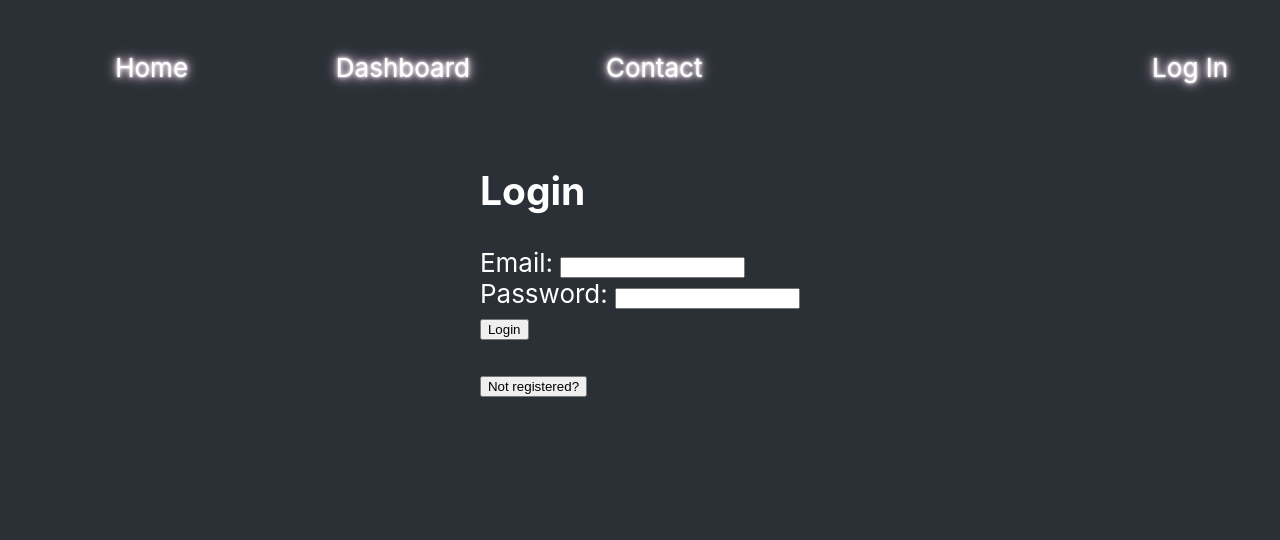
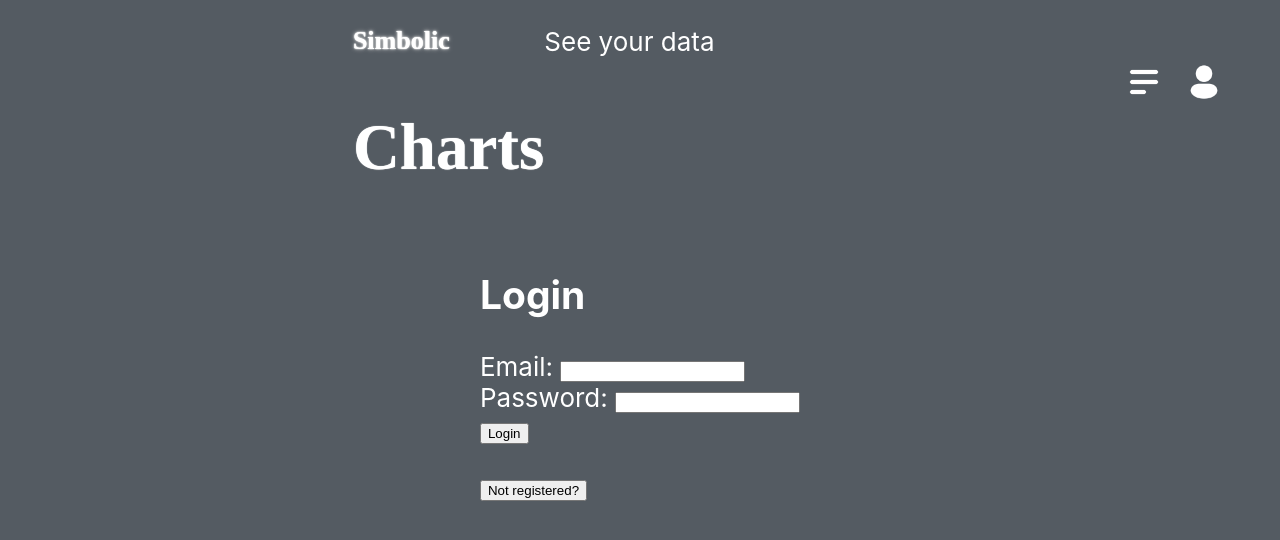
Before and after one commit to eliza-guseva/chart, a React (Create React App) app: page /login in a window 1280 px wide. Shown: the top 540 px of the page. Built offline with nearby package versions, Linux system fonts and the light colour scheme; no server answers.

Commit message:
so much css

```diff
--- a/src/App.css
+++ b/src/App.css
@@ -1,7 +1,7 @@
 
 
 .App {
-  background-color: #2a3035;
+  background-color: #545B62;
   min-height: 100vh;
   display: flex;
   flex-direction: column;
@@ -10,53 +10,99 @@
   font-size: calc(10px + 2vmin);
   color: white;
 }
-.loginform {
-    text-align: right;
-    padding-right: 80px;
+
+
+/* HOME */
+
+
+@import url('https://fonts.googleapis.com/css2?family=Warnes&display=swap');
+@import url('https://fonts.googleapis.com/css2?family=Nixie+One&display=swap');
+/* HEADER */
+.header.container {
+    display: grid;
+    grid-template-columns: 3fr 5fr 1fr;
+    margin-left: 0.5em;
+    margin-right: 0.5em;
+}
+.logo.simbolic {
+    font-family: 'Warnes', cursive;
+    font-size: 1em;
+    color: white;
+    text-shadow: 0 0 1px #fff, 0 0 2px #ececec, 0 0 4px #d3d3d3;
+}
+.logo.charts {
+    font-family: 'Nixie One', cursive;
+    font-size: 2.5em;
+    color: white;
+    font-weight: bolder;
+    text-shadow: 0 0 1px #fff;
+}
+
+.icon {
+    width: 40px;
+    height: 40px;
+}
+
+.navigation {
+    position: absolute;
+    display: flex;
+    top: 2em;
+    right: 1em;
 
 }
 
-.loginheader {
-    text-align: center;
-    color: white;
-    font-size: 50px;
-}
+.nav.menu {
+    position : relative;
+    display: flex;
+    flex: 1 1 auto;
+    margin: 0;
+    padding: 0 20px;
+    list-style-type: none;
+    /* top level element */
+    li {
+        position: relative;
+        padding: 10px;
+        display: flex;
+        flex-direction: column;
+        align-items: flex-start;
+        /* dropdown */
+        ul {
+            visibility: hidden;
+            opacity: 0;
+            position: absolute; /* Position the ul absolutely */
+            right: 0; /* Align ul to the right edge of li */
+            top: 100%; /* Position the ul below the li */
+            display: block;
+            padding: 0;
+            transition: opacity 0.2s, visibility 0.2s;
+            list-style-type: none;
+            /* dropdown element */
+            li {
+                line-height: 1.7;
+              }
+            }
+            &:hover {
+              ul {
+                visibility: visible;
+                background: #545B62;
+                opacity: 1;
+                box-shadow: 0px 3px 5px 2px #EBECF1;
+                li {
 
-.navbar {
-    display: flex;
-    justify-content: space-between;
-    width: 100%;
-}
+                  a {
+                    color: #ffffff;
+                    text-decoration: none;
+                  }
+                  &:hover {
+                    a {
+                      color: #ffffff;
+                      text-decoration: none;
+                      text-shadow: 0 0 1px #fff, 0 0 2px #ececec, 0 0 4px #d3d3d3;
+                    }
+                  }
+                }
 
-.navbar ul {
-    display: flex;
-    list-style: none;
-    padding: 1em;
-    flex-grow: 1;
-    justify-content: space-evenly;
-}
-
-.navbar ul li {
-    padding: 0 1em;
-    flex-grow: 1;
-    text-align: center;
-    flex: 1;
-}
-
-.NavLink {
-    color: rgb(255, 255, 255);
-    text-decoration: none;
-    text-shadow: 0 0 2px #fff, 0 0 5px #fff, 0 0 10px #feedfd, 0 0 15px #fbbaf2;
-}
-
-.NavLink:hover {
-    color: #ffffff;
-    text-shadow: 0 0 2px #fff, 0 0 5px #fff, 0 0 10px #fff, 0 0 15px #ff00de, 0 0 20px #ff00de;
-}
-
-
-
-.LoginLogout li {
-    display: flex;
-    justify-content: right;
-}
+                }
+        }
+    }
+    }
--- /dev/null
+++ b/src/components/Header.js
@@ -0,0 +1,15 @@
+
+
+const Header = () => {
+    return (
+            <div className="header.logo">
+                <div>
+                    <h3 className="header.logo.simbolic">Simbolic</h3>
+                </div>
+                <div>
+                    <h2 className="header.logo.charts"> Charts</h2>
+                </div>
+            </div>
+    )}
+
+export default Header;
--- a/src/components/Home.js
+++ b/src/components/Home.js
@@ -1,8 +1,10 @@
+import Header from "./Header";
+
+
 const Home = () => {
     const Common =  (
-        <div>
+        <div className="home">
             <h1>Home</h1>
-            <p>Welcome to the Home page!</p>
         </div>
     );
     return Common;
--- a/src/components/Nav.js
+++ b/src/components/Nav.js
@@ -1,10 +1,9 @@
-import React, {useContext, useEffect} from "react";
+import React, {useContext, useEffect, useState} from "react";
 import { LoginContext } from "../context/LoginContext";
 import { Link } from "react-router-dom";
 
 const Profile = () => {
     const {isLoggedIn, toggleLogin} = useContext(LoginContext);
-
 
     // Debugging: Log isLoggedIn value
     useEffect(() => {
@@ -12,37 +11,95 @@ const Profile = () => {
     }, [isLoggedIn]);
 
     return (
-            <ul className="LoginLogout">
+        <div className="navigation">
+            <ul className="nav menu">
+                <li className="nav top element">
+                    <img className="menu icon"
+                    src="/menu.png" alt="Navigation Menu"/>
+                    <ul className="nav menu">
+                    <li>
+                        <Link to="/" className="NavLink">Home</Link>
+                    </li>
+                    <li>
+                    <Link to="/contact" className="NavLink">Contact</Link>
+                    </li>
+                    </ul>
+                </li>
+
+                <li className="nav top element"><img className="user icon"
+                    src="/user.png"
+                    alt="User Menu"
+                />
                 {isLoggedIn ? (
-                <li onClick={toggleLogin}>
+                    <ul className="user menu">
+                        <li onClick>
+                            <Link to="/dashboard" className="NavLink">Dashboard</Link>
+                        </li>
+                        <li onClick>
                             <Link to="/" className="NavLink">Log Out</Link>
                         </li>
+                        </ul>
                     ) : (
+                        <ul className="user menu">
                         <li>
                             <Link to="/login" className="NavLink">Log In</Link>
                         </li>
+                        </ul>
                     )}
+                </li>
             </ul>
+        </div>
+    )
+
+
+
+
+
+    // return (
+    //         <ul className="LoginLogout">
+    //         {isLoggedIn ? (
+    //             <li onClick={toggleLogin}>
+    //                 <Link to="/" className="NavLink">Log Out</Link>
+    //             </li>
+    //         ) : (
+    //             <li>
+    //                 <Link to="/login" className="NavLink">Log In</Link>
+    //             </li>
+    //         )}
+    //         </ul>
+    // );
+}
+
+const Logo = () => {
+    return (
+        <div className="header logo">
+            <div>
+                <h3 className="header logo simbolic">Simbolic</h3>
+            </div>
+            <div>
+                <h2 className="header logo charts"> Charts</h2>
+            </div>
+        </div>
+    );
+}
+
+const NavBar = () => {
+    return (
+        <nav className="navbar">
+            <Profile />
+        </nav>
     );
 }
 
 const Nav = () => {
     return (
-        <nav className="navbar">
-            <ul>
-                <li>
-                    <Link to ="/" className="NavLink">Home</Link>
-                    </li>
-                <li>
-                     <Link to="/dashboard" className="NavLink">Dashboard</Link>
-                </li>
-                <li>
-                    <Link to="/contact" className="NavLink">Contact</Link>
-                </li>
-            </ul>
-            <Profile />
-        </nav>
-    );
-}
+        <div className="header container">
+            <Logo />
+            <div><p className="header call">See your data</p></div>
+            <NavBar />
+        </div>
+)};
+
+
 
 export default Nav;
```
Also changed, not shown: public/menu.png (added), public/user.png (added). Lines whose indentation alone changed are shown as unchanged.
